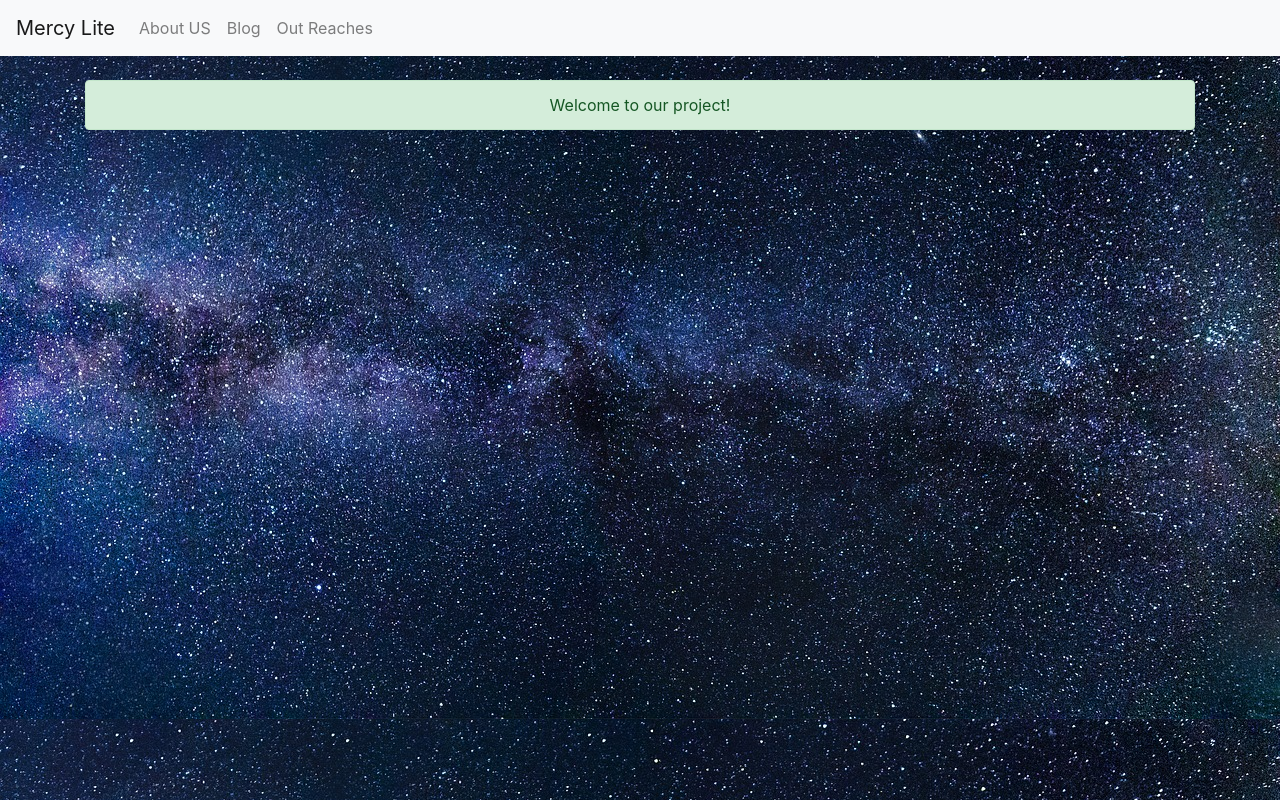
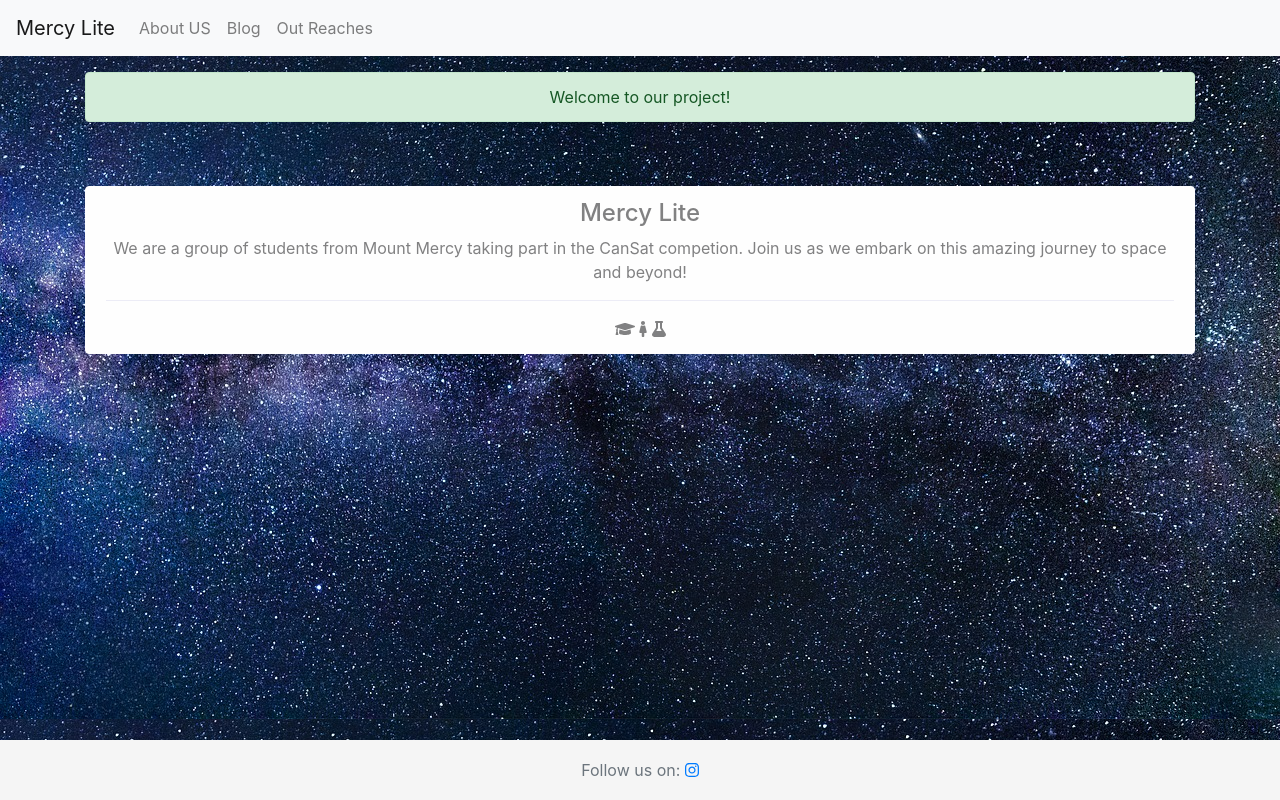
Before and after one commit to jiss-james/mercylite, a PHP site: page / in a window 1280 px wide. Run offline with PHP 8.4, Linux system fonts and the light colour scheme; some libraries are stand-ins or nearby versions.

Commit message:
Added more to home page

```diff
--- a/homepage.html
+++ b/homepage.html
@@ -2,6 +2,9 @@
 <html>
     <head>
         <title>HOME</title>
+
+        <!-- Viewport sizing -->
+        <meta name="viewport" content="width=device-width, initial-scale=1.0">
 
         <!--Adding stylesheet-->
         <link rel="stylesheet" href="mystyle.css" type="text/css" />
@@ -12,11 +15,14 @@
         <script src="https://cdnjs.cloudflare.com/ajax/libs/popper.js/1.12.9/umd/popper.min.js" integrity="sha384-ApNbgh9B+Y1QKtv3Rn7W3mgPxhU9K/ScQsAP7hUibX39j7fakFPskvXusvfa0b4Q" crossorigin="anonymous"></script>
         <script src="https://maxcdn.bootstrapcdn.com/bootstrap/4.0.0/js/bootstrap.min.js" integrity="sha384-JZR6Spejh4U02d8jOt6vLEHfe/JQGiRRSQQxSfFWpi1MquVdAyjUar5+76PVCmYl" crossorigin="anonymous"></script>
 
+        <!--Adding FontAwesome Icons-->
+        <script defer src="https://use.fontawesome.com/releases/v5.0.6/js/all.js"></script>
+
     </head>
     <body>
 
         <!--Navbar-->
-        <nav class="navbar navbar-expand-lg navbar-light bg-light">
+        <nav class="navbar navbar-expand-lg navbar-light bg-light fixed-top">
           <a class="navbar-brand" href="#">Mercy Lite</a>
           <button class="navbar-toggler" type="button" data-toggle="collapse" data-target="#navbarNav" aria-controls="navbarNav" aria-expanded="false" aria-label="Toggle navigation">
             <span class="navbar-toggler-icon"></span>
@@ -36,13 +42,40 @@
           </div>
         </nav>
 
+        <br/>
+        <br/>
+
         <div class="container">
             <br/>
-            <!--Alert-->
+            <!-- Welcome Alert-->
             <div class="alert alert-success" role="alert">
               Welcome to our project!
             </div>
+
+            <br/>
+            <br/>
+            <!--MercyLite Alert-->
+            <div class="alert alert-light" role="alert">
+              <h4 class="alert-heading">Mercy Lite</h4>
+              <p>We are a group of students from Mount Mercy taking part in the CanSat competion. Join us as we embark on this amazing journey to space and beyond!</p>
+              <hr>
+              <p class="mb-0">
+                <i class="fas fa-graduation-cap"></i>
+                <i class="fas fa-female"></i>
+                <i class="fas fa-flask"></i>
+              </p>
+            </div>
         </div>
+
+        <!-- Footer -->
+        <footer class="footer">
+            <div class="container">
+                <span class="text-muted">Follow us on:</span>
+                <a href="https://www.instagram.com/mercy_lite/?hl=en">
+                    <i class="fab fa-instagram"></i>
+                </a>
+            </div>
+        </footer>
 
     </body>
 </html>
--- a/mystyle.css
+++ b/mystyle.css
@@ -13,3 +13,13 @@ h1{
 .alert{
     text-align: center;
 }
+
+.footer {
+    position: absolute;
+    bottom: 0;
+    width: 100%;
+    height: 60px;
+    line-height: 60px;
+    background-color: #f5f5f5;
+    text-align: center;
+}
```
